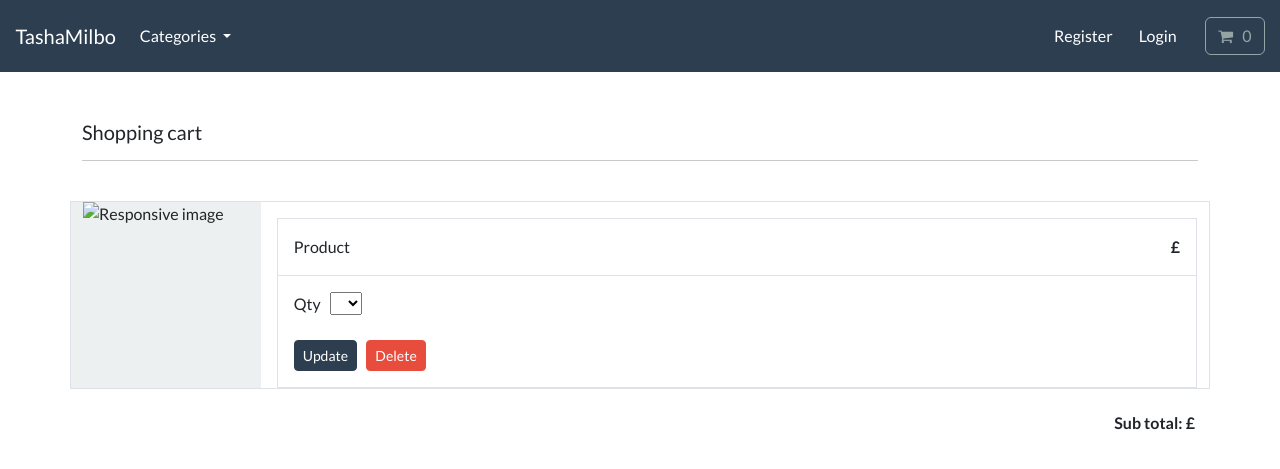
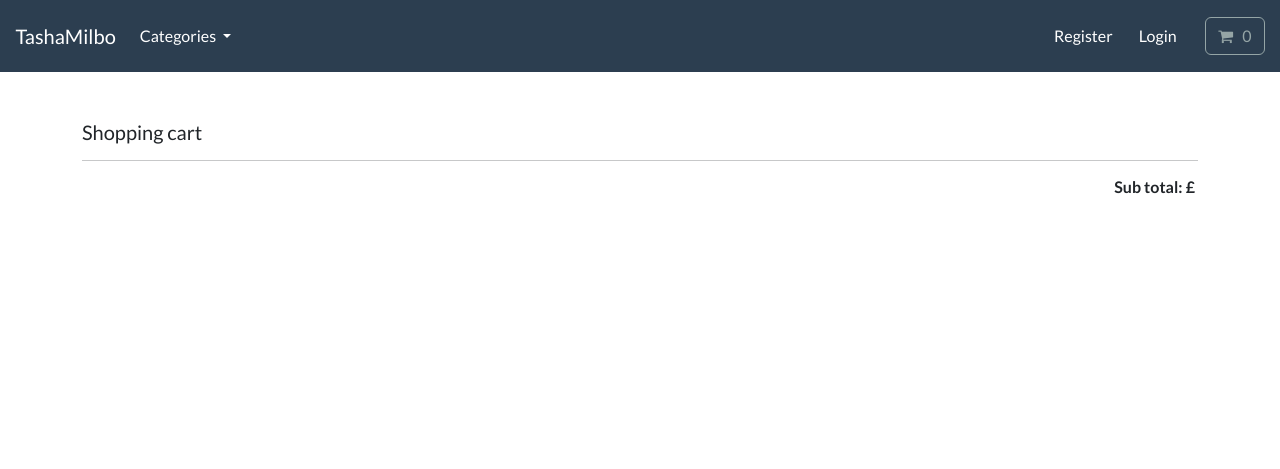
Before and after one commit to Nicolae77/Django-Ecommerce, a Django app: page /cart/ in a window 1280 px wide. Shown: the top 469 px of the page. Run offline with Django 4.2, Linux system fonts and the light colour scheme; data comes from the database, SQL or seed files in the repository.

Commit message:
Update the cart summary

```diff
--- a/cart/cart.py
+++ b/cart/cart.py
@@ -1,3 +1,6 @@
+from decimal import Decimal
+
+from store.models import Product
 
 class Cart():
 
@@ -34,3 +37,24 @@ class Cart():
     def __len__(self):
 
         return sum(item['qty'] for item in self.cart.values())
+
+
+    def __iter__(self):
+
+        all_product_ids = self.cart.keys()
+
+        products = Product.objects.filter(id_in=all_product_ids)
+
+        cart = self.cart.copy()
+
+        for product in products:
+
+            cart[str(product.id)]['product'] = product
+
+        for item in cart.values():
+
+            item['price'] = Decimal(item['price'])
+
+            item['total'] = item['price'] * item['qty']
+
+            yield item
--- a/cart/templates/cart/cart-summary.html
+++ b/cart/templates/cart/cart-summary.html
@@ -15,22 +15,28 @@
 
 	<hr>
 
+
+  {% for item in cart %}
+
+
+  {% with product=item.product %}
+
       <br>
 
       <div class="row mb-4 border product-item">
 
         <div class="col-md-3 col-lg-2 order-md-first bg-light">
 
-            <img class="img-fluid mx-auto d-block" width="200px" alt="Responsive image" src=""> <!-- Product image -->
+            <img class="img-fluid mx-auto d-block" width="200px" alt="Responsive image" src="{{product.image.url}}"> <!-- Product image -->
 
         </div>
 
 
         <div class="col-md-9 col-lg-10 ps-md-3 ps-lg-10">
 
-          <a href="" class="text-decoration-none text-reset"> <!-- Product get absolute url -->
+          <a href="{{product.get_absolute_url}}" class="text-info text-decoration-none"> <!-- Product get absolute url -->
 
-            <h1 class="h5 pt-2"> <!-- Product title --> </h1>
+            <h1 class="h5 pt-2">{{product.title}} <!-- Product title --> </h1>
 
           </a>
 
@@ -42,7 +48,7 @@
 
                 <div class="col-6"> Product </div>
 
-                <div class="col-6 text-end"><span class="h6 fw-bold">£ <!-- Product price --> </span></div>
+                <div class="col-6 text-end"><span class="h6 fw-bold">£ {{product.price}}<!-- Product price --> </span></div>
 
               </div>
 
@@ -105,7 +111,9 @@
 
     </div>
 
+     {% endwith %}
 
+     {% endfor %}
 
       <div class="col-12 text-end">
 
--- a/cart/views.py
+++ b/cart/views.py
@@ -8,9 +8,12 @@ from django.shortcuts import get_object_or_404
 
 from django.http import JsonResponse
 
+
 def cart_summary(request):
 
-    return render(request, 'cart/cart-summary.html')
+    cart = Cart(request)
+
+    return render(request, 'cart/cart-summary.html', {'cart':cart})
 
 
 
```
